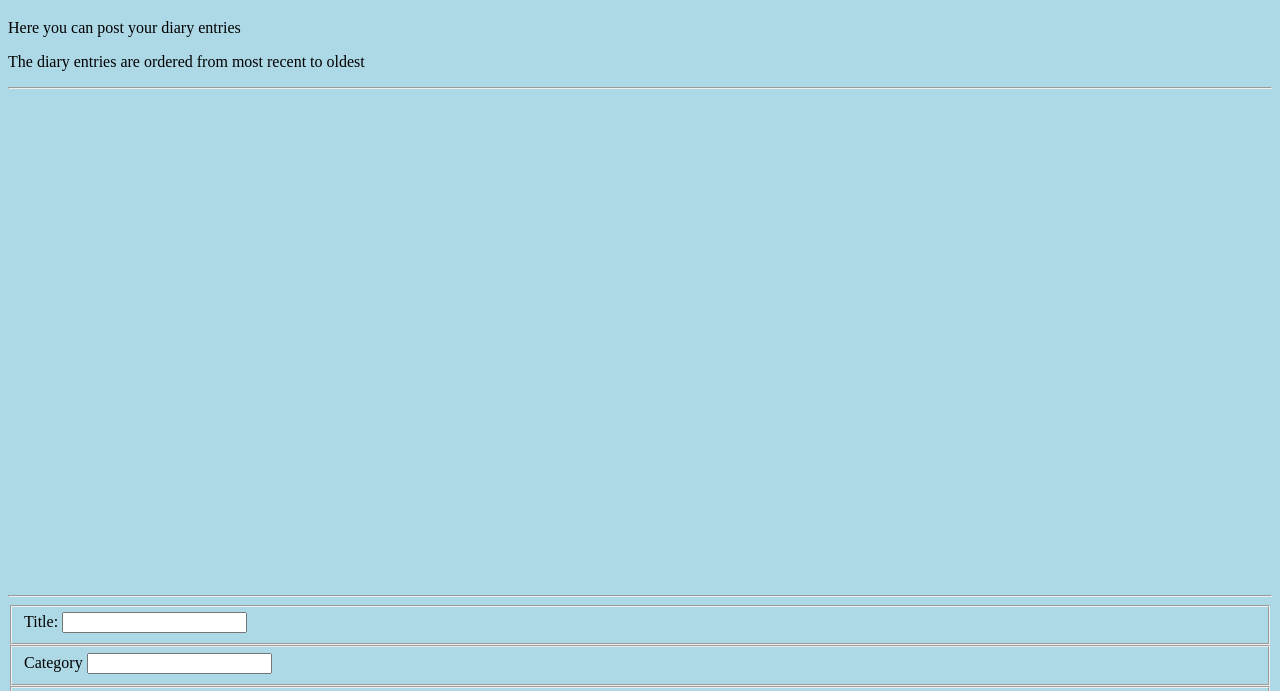
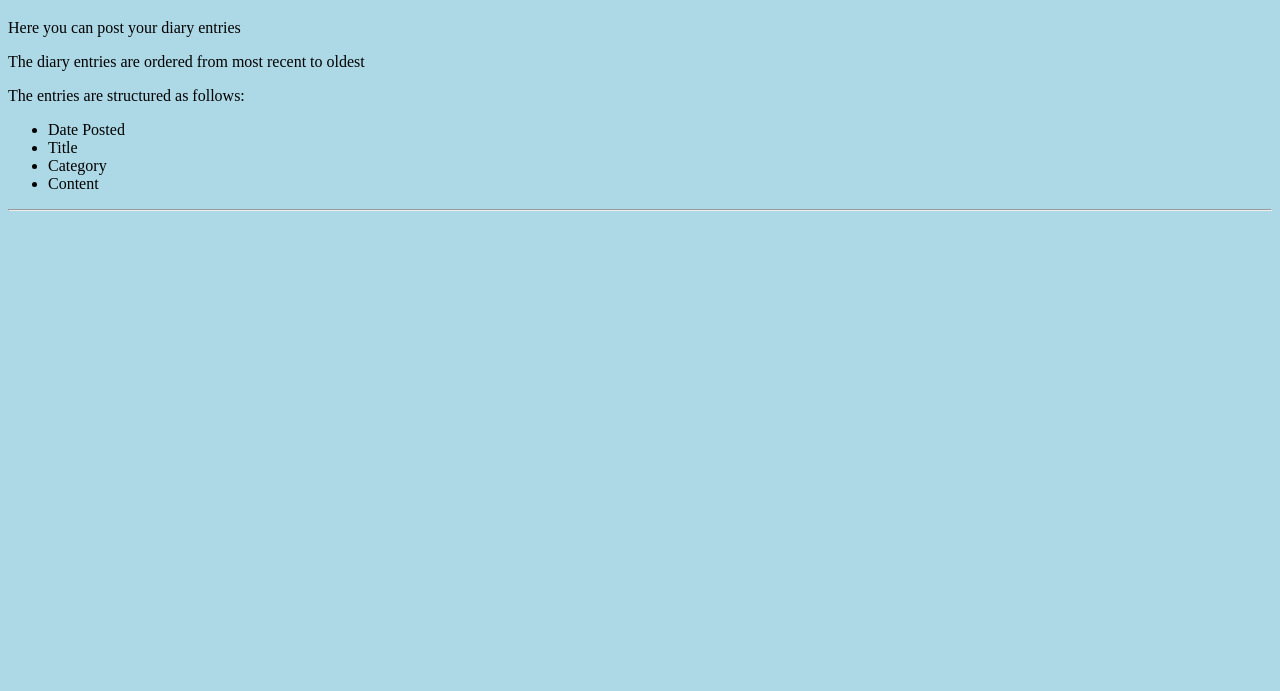
Before and after one commit to jgooday48/diary, a plain HTML site: page client/diary.html in a window 1280 px wide. Shown: the part 61-752 px from the top of the page. Drawn offline with Linux system fonts and the light colour scheme; no server answers.

Commit message:
add more detail to diary page

```diff
--- a/client/diary.html
+++ b/client/diary.html
@@ -16,6 +16,14 @@
     </header>
     <p>Here you can post your diary entries</p>
     <p>The diary entries are ordered from most recent to oldest</p>
+    <p>The entries are structured as follows:
+        <ul>
+            <li>Date Posted</li>
+            <li>Title</li>
+            <li>Category</li>
+            <li>Content</li>
+        </ul>
+    </p>
     <hr />
     <main>
         <div class="container" id="posts" style="overflow-y:scroll;">
```
